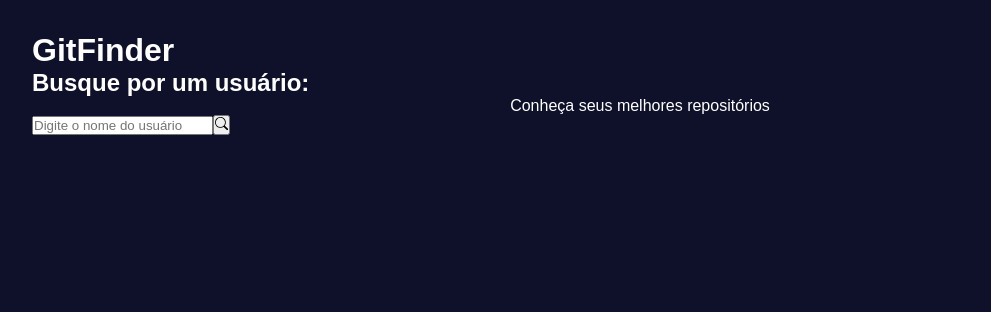
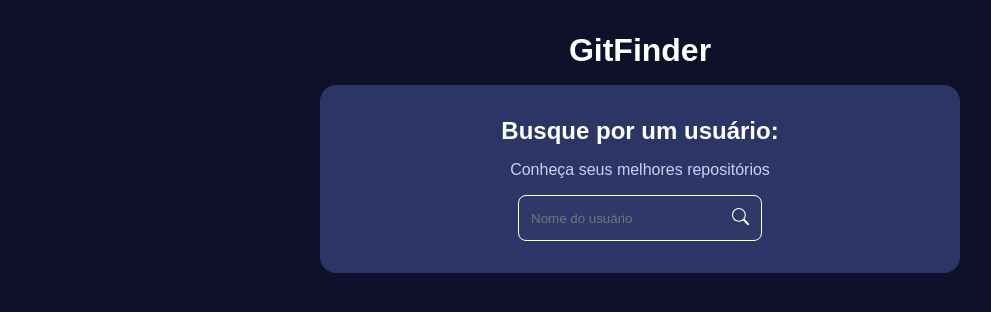
Before and after one commit to IsaaczZj/GitFinder, a React (Vite) app: page / in a window 1280 px wide. Shown: the top 312 px of the page, without its empty margins (0-991 px from the left). Built offline with nearby package versions, Linux system fonts and the light colour scheme; a web font is replaced by a local one.

Commit message:
aplicando css modules e estilizando componentes

```diff
--- /dev/null
+++ b/src/App.module.css
@@ -0,0 +1,9 @@
+.app{
+  max-width: 40rem;
+  margin: 0 auto;
+
+  & h1{
+    text-align: center;
+    margin-bottom: 1rem;
+  }
+}
--- a/src/App.tsx
+++ b/src/App.tsx
@@ -1,15 +1,13 @@
-
-import { Outlet } from 'react-router'
-import './App.css'
-import Seach from './Components/Seach'
+import { Outlet } from "react-router";
+import Seach from "./Components/Seach/Seach";
+import styles from "./App.module.css";
 function App() {
-
   return (
-    <>
-     <h1>GitFinder</h1>
-     <Outlet/>
-    </>
-  )
+    <div className={styles.app}>
+      <h1>GitFinder</h1>
+      <Outlet />
+    </div>
+  );
 }
 
-export default App
+export default App;
--- /dev/null
+++ b/src/Components/Seach/Seach.module.css
@@ -0,0 +1,41 @@
+.seach {
+  background-color: #2b3566;
+  padding: 2rem;
+  border-radius: 1rem;
+  display: flex;
+  flex-direction: column;
+  align-items: center;
+  justify-content: center;
+  gap: 1rem;
+  margin-bottom: 1.5rem;
+
+  & p {
+    color: #cbd1f5;
+  }
+
+  .input_wrapper {
+    display: flex;
+    border-radius: 0.5rem;
+    border: 0.2px solid white;
+    & input,
+    & button {
+      padding: 0.75rem;
+      border: none;
+      border: none;
+      background-color: #ffffff05;
+      outline: none;
+      color: white;
+    }
+    & button {
+      border-left: none;
+      cursor: pointer;
+    }
+    & input {
+      border-right: none;
+    }
+    &:has(input:focus) {
+      border-color: #ffffff;
+      box-shadow: 3px 4px 10px 1px rgba(255, 255, 255, 0.6);
+    }
+  }
+}
--- a/src/Components/Seach.tsx
+++ b/src/Components/Seach/Seach.tsx
@@ -1,5 +1,7 @@
 import React, { useState } from "react";
 import { BsSearch } from "react-icons/bs";
+
+import styles from "./Seach.module.css";
 
 type SeachProps = {
   loadUser: (userName: string) => Promise<void>;
@@ -8,17 +10,17 @@ type SeachProps = {
 const Seach = ({ loadUser }: SeachProps) => {
   const [userName, setUserName] = useState("");
   return (
-    <div>
+    <div className={styles.seach}>
       <h2>Busque por um usuário:</h2>
       <p>Conheça seus melhores repositórios</p>
-      <div>
+      <div className={styles.input_wrapper}>
         <input
           onChange={({ target }) => setUserName(target.value)}
           type="text"
-          placeholder="Digite o nome do usuário"
+          placeholder="Nome do usuário"
         />
         <button onClick={() => loadUser(userName)}>
-          <BsSearch />
+          <BsSearch size={17} />
         </button>
       </div>
     </div>
--- a/src/Pages/Home.tsx
+++ b/src/Pages/Home.tsx
@@ -1,20 +1,30 @@
 import React, { useState } from "react";
-import Seach from "../Components/Seach";
+import Seach from "../Components/Seach/Seach";
 import { UserProps } from "../Types/user";
 
 const Home = () => {
   const [user, setUser] = useState<UserProps | null>(null);
 
   const loadUser = async (userName: string) => {
-    const response = await fetch(`https://api.github.com/users/${userName}`)
-    const data = await response.json()
-    console.log(data);
+    const response = await fetch(`https://api.github.com/users/${userName}`);
+    const data = await response.json();
 
+    const { avatar_url, login, location, followers, following } = data;
+    const userData: UserProps = {
+      avatar_url,
+      login,
+      location,
+      followers,
+      following,
+    };
+
+    setUser(userData);
   };
 
   return (
     <div>
-      <Seach loadUser={loadUser}/>
+      <Seach loadUser={loadUser} />
+      {user && <p>{user.login}</p>}
     </div>
   );
 };
```
Also changed, not shown: src/App.css (deleted).
